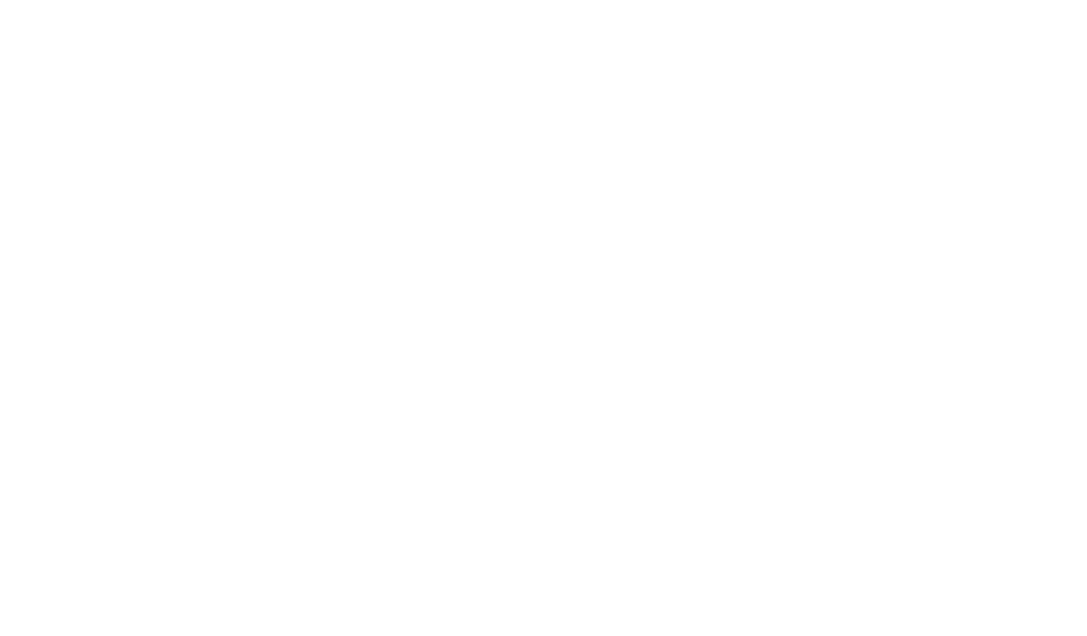
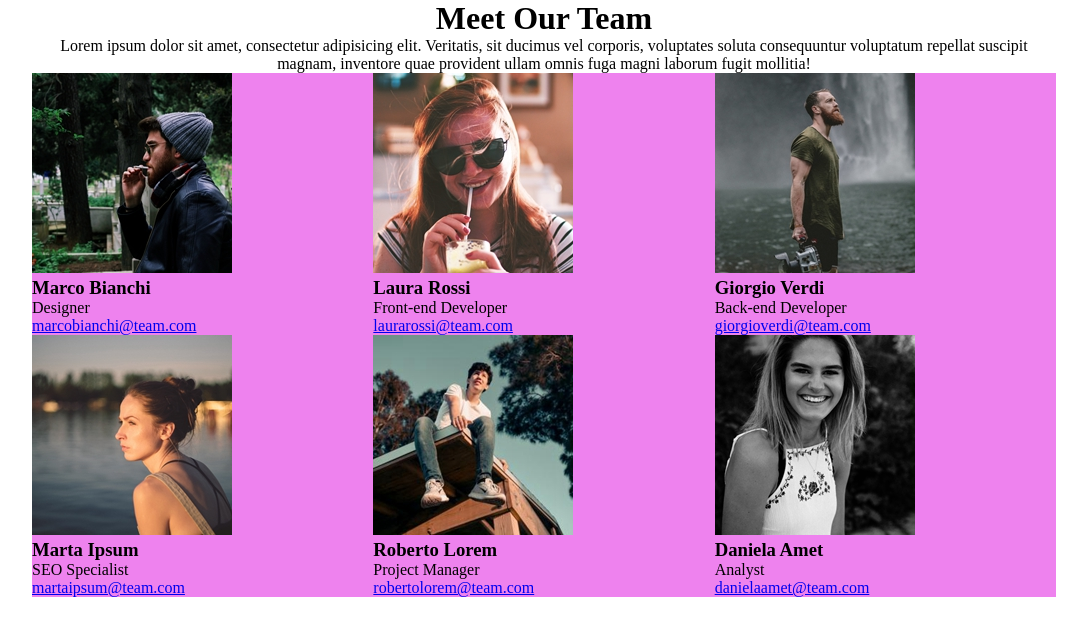
Before and after one commit to dilettamantovani/html-css-float-cards, a plain HTML site: page index.html in a window 1280 px wide. Shown: the whole page, without its empty margins (96-1183 px from the left). Drawn offline with Linux system fonts and the light colour scheme.

Commit message:
added basic layout, generic css

```diff
--- a/css/style.css
+++ b/css/style.css
@@ -0,0 +1,24 @@
+/*  */
+* {
+    margin: 0;
+    padding: 0;
+    box-sizing: border-box;
+}
+
+.container {
+    width: 80%;
+    margin: auto;
+}
+
+.title {
+    text-align: center;
+}
+
+.col {
+    float: left;
+    width: calc(100% / 3);
+}
+
+.card {
+    background-color: violet;
+}
--- a/index.html
+++ b/index.html
@@ -3,9 +3,82 @@
     <head>
         <meta charset="UTF-8">
         <meta name="viewport" content="width=device-width, initial-scale=1.0">
-    <title>Document</title>
+        <link rel="stylesheet" href="css/style.css">
+        <title>Meet Our Team</title>
     </head>
+
     <body>
+        <main class="container">
+
+            <!-- TITLE + INTRO -->
+            <div class="title">
+                <h1>Meet Our Team</h1>
+                <p>Lorem ipsum dolor sit amet, consectetur adipisicing elit. Veritatis, sit ducimus vel corporis, voluptates soluta consequuntur voluptatum repellat suscipit magnam, inventore quae provident ullam omnis fuga magni laborum fugit mollitia!</p>
+            </div>
+
+            <!-- CARDS -->
+            <section class="clearfix">
+
+                <!-- ROW 1 -->
+                <div class="col">
+                    <div class="card">
+                        <img src="img/marco-bianchi.png" alt="Marco Bianchi">
+                        <h3>Marco Bianchi</h3>
+                        <p>Designer</p>
+                        <a class="email" href="mailto: marcobianchi@team.com">marcobianchi@team.com</a>
+                    </div>
+                </div>
+
+                <div class="col">
+                    <div class="card">
+                        <img src="img/laura-rossi.png" alt="Laura Rossi">
+                        <h3>Laura Rossi</h3>
+                        <p>Front-end Developer</p>
+                        <a class="email" href="mailto: laurarossi@team.com">laurarossi@team.com</a>
+                    </div>
+                </div>
+
+                <div class="col">
+                    <div class="card">
+                        <img src="img/giorgio-verdi.png" alt="Giorgio Verdi">
+                        <h3>Giorgio Verdi</h3>
+                        <p>Back-end Developer</p>
+                        <a class="email" href="mailto: giorgioverdi@team.com">giorgioverdi@team.com</a>
+                    </div>
+                </div>
+
+                <!-- ROW 2 -->
+                <div class="col">
+                    <div class="card">
+                        <img src="img/marta-ipsum.png" alt="Marta Ipsum">
+                        <h3>Marta Ipsum</h3>
+                        <p>SEO Specialist</p>
+                        <a class="email" href="mailto: martaipsum@team.com">martaipsum@team.com</a>
+                    </div>
+                </div>
+
+                <div class="col">
+                    <div class="card">
+                        <img src="img/roberto-lorem.png" alt="Roberto Lorem">
+                        <h3>Roberto Lorem</h3>
+                        <p>Project Manager</p>
+                        <a class="email" href="mailto: robertolorem@team.com">robertolorem@team.com</a>
+                    </div>
+                </div>
+
+                <div class="col">
+                    <div class="card">
+                        <img src="img/daniela-amet.png" alt="Daniela Amet">
+                        <h3>Daniela Amet</h3>
+                        <p>Analyst</p>
+                        <a class="email" href="mailto: danielaamet@team.com">danielaamet@team.com</a>
+                    </div>
+                </div>
+
+            </section>
+
+        </main>
 
     </body>
+
 </html>
```
Lines whose indentation alone changed are shown as unchanged.
